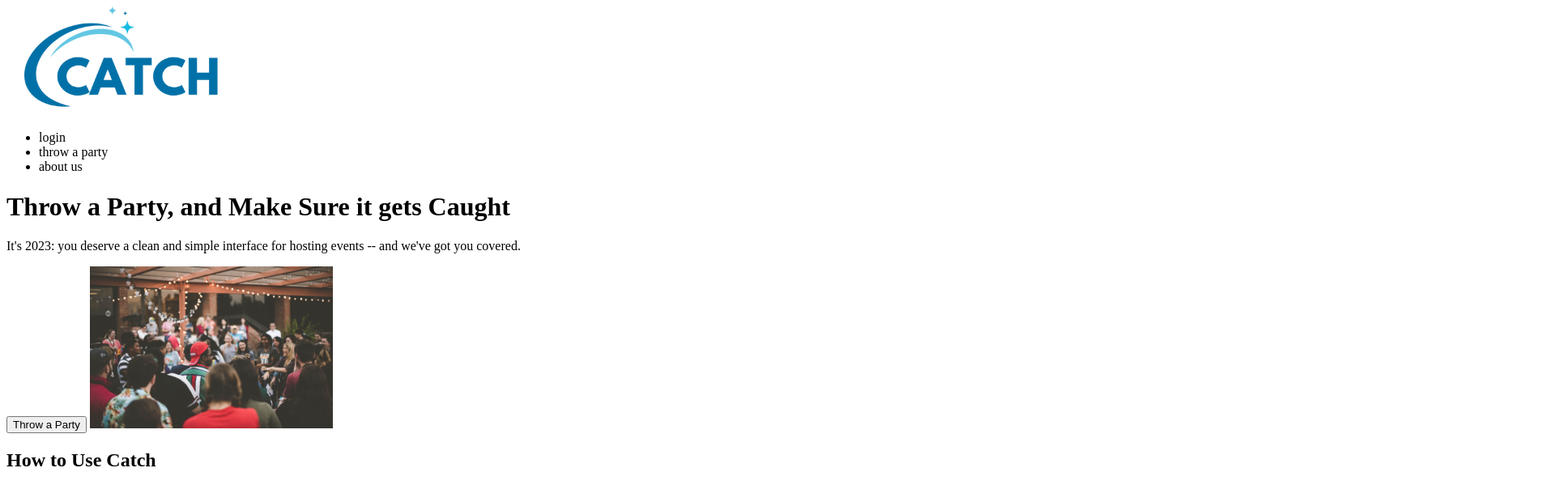
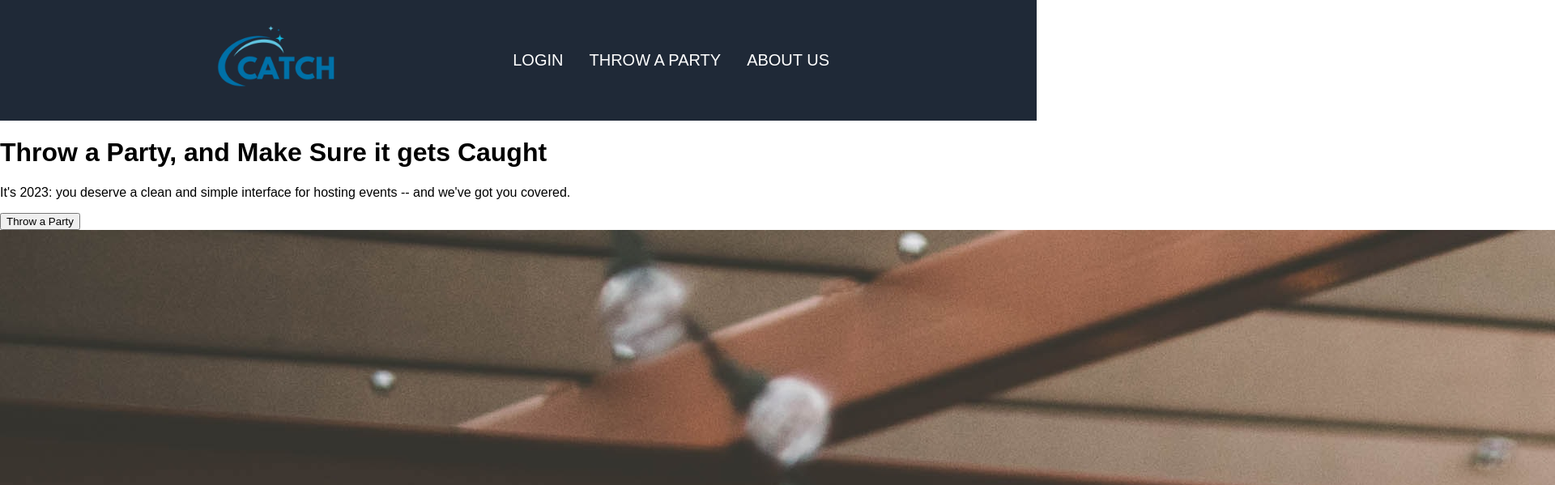
Before and after one commit to GianniAvilan/landing-page, a plain HTML site: page index.html in a window 1280 px wide. Shown: the top 599 px of the page at 81% size, 1920 px wide, since content can reach past the window. Drawn offline with Linux system fonts and the light colour scheme.

Commit message:
Style the header

```diff
--- a/index.html
+++ b/index.html
@@ -14,9 +14,9 @@
         </div>
         <div class="navbar">
             <ul>
-                <li>login</li>
-                <li>throw a party</li>
-                <li>about us</li>
+                <li><a>LOGIN</a></li>
+                <li>THROW A PARTY</li>
+                <li>ABOUT US</li>
             </ul>
         </div>
     </div>
--- a/styles.css
+++ b/styles.css
@@ -1,3 +1,33 @@
-img {
-    width: 300px;
+body {
+    display: flex;
+    flex-direction: column;
+    margin: 0;
+    padding: 0;
+    font-family: Arial, Helvetica, sans-serif;
 }
+
+.header {
+    background-color: #1F2937;
+    display: flex;
+    text-decoration: none;
+    font-size: 20px;
+    align-items: center;
+    justify-content: space-between;
+    padding: 32px 256px;
+}
+
+.navbar ul {
+    display: flex;
+    gap: 32px;
+}
+
+.logo img {
+    height: 80px;
+}
+
+.header li {
+    color: white;
+    list-style-type: none;
+    padding: 0;
+
+}
```
